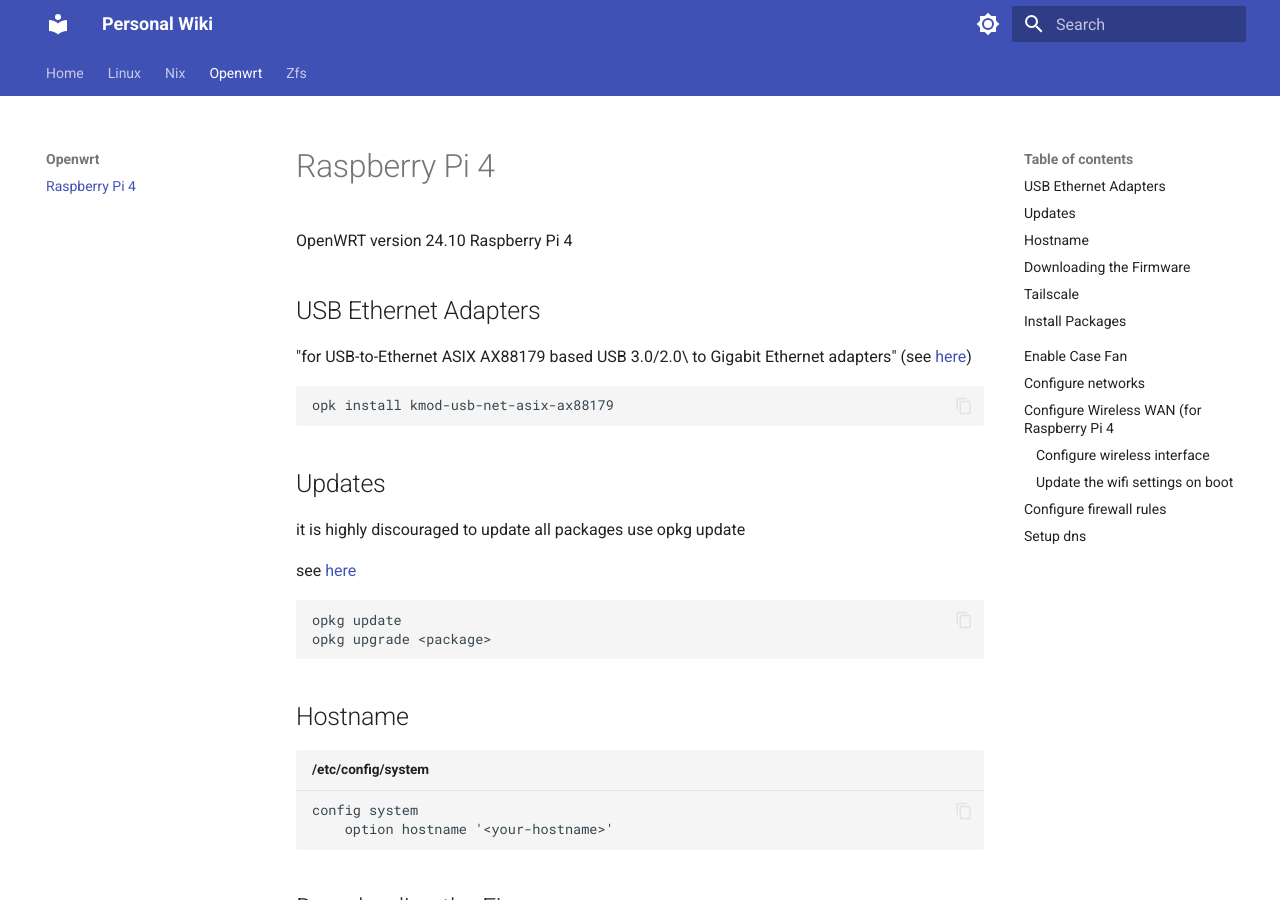
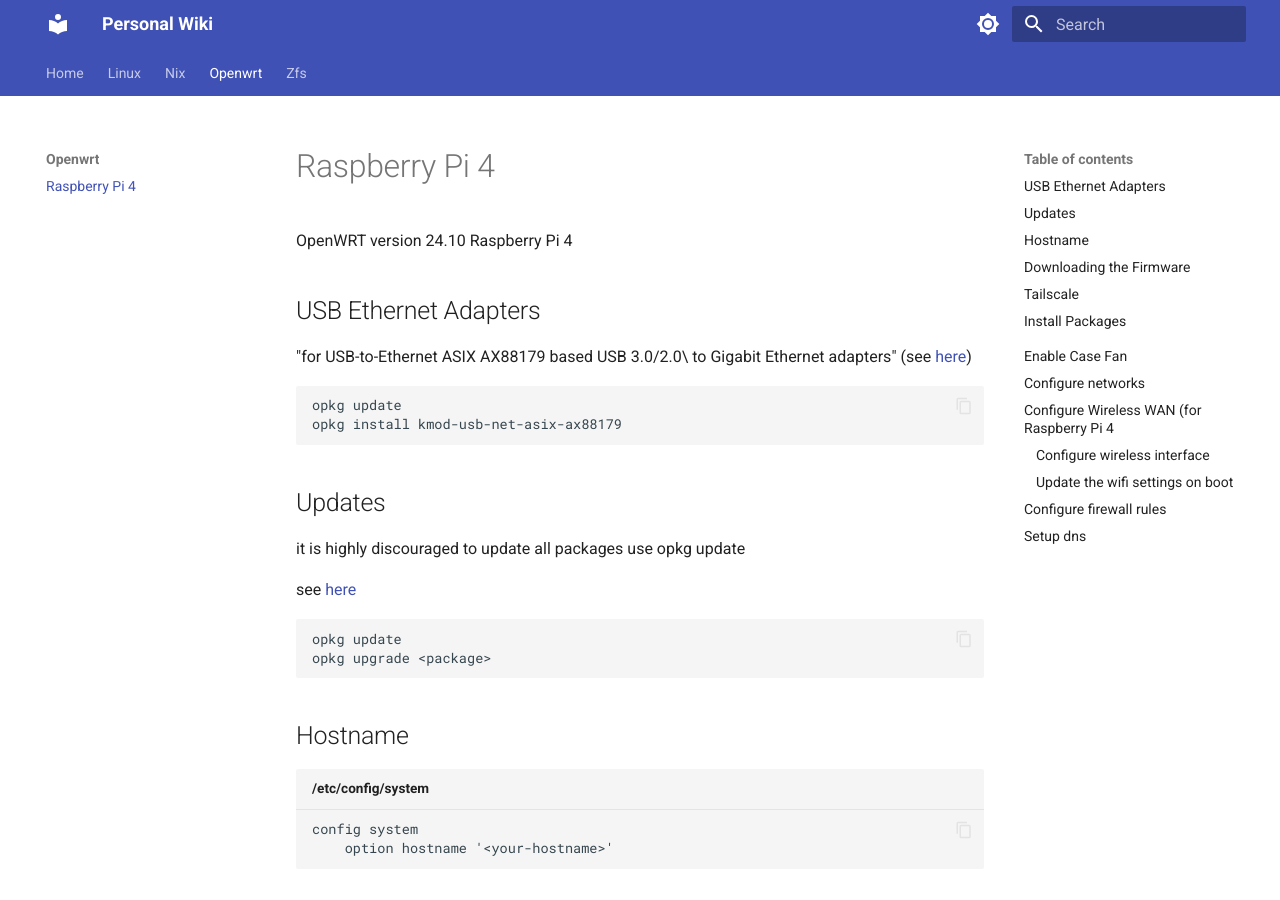
Before and after one commit to chusovich/wiki, an MkDocs documentation site: the page built from docs/openwrt/raspberry-pi4.md, in a window 1280 px wide and 900 px high. Built offline with MkDocs 1.6.1 and Material for MkDocs 9.7.7, drawn with Linux system fonts in a browser that asks for light colours.

Commit message:
Update raspberry-pi4.md

````diff
--- a/docs/openwrt/raspberry-pi4.md
+++ b/docs/openwrt/raspberry-pi4.md
@@ -5,7 +5,8 @@ Raspberry Pi 4
 ## USB Ethernet Adapters
 "for USB-to-Ethernet ASIX AX88179 based USB 3.0/2.0\\ to Gigabit Ethernet adapters" (see [here](https://openwrt.org/packages/pkgdata/kmod-usb-net-asix-ax88179))
 ```
-opk install kmod-usb-net-asix-ax88179
+opkg update
+opkg install kmod-usb-net-asix-ax88179
 ```
 ## Updates
 it is highly discouraged to update all packages use opkg update
````
